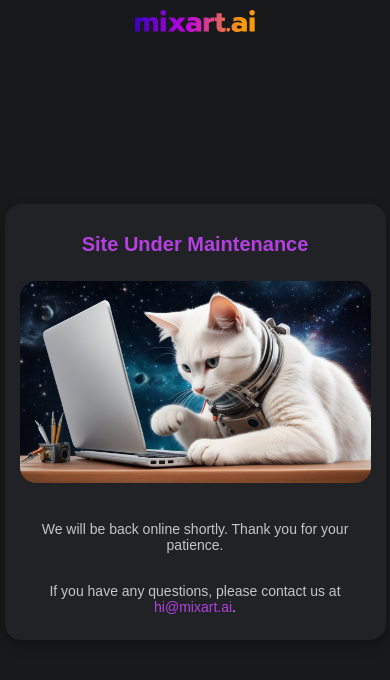
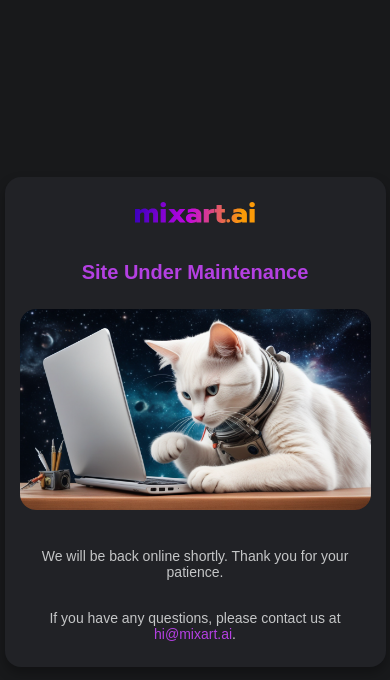
Before and after one commit to ecspecial/site-maintenance, a plain HTML site: page under_maintenance.html in a window 390 px wide. Drawn offline with Linux system fonts and the light colour scheme.

Commit message:
updated logo

```diff
--- a/under_maintenance.html
+++ b/under_maintenance.html
@@ -64,13 +64,10 @@
             margin-bottom: 20px; /* Reduced margin for smaller screens */
         }
         @media (max-width: 600px) {
-            header {
-                top: 10px;
-                left: 10px;
-                right: 10px;
-            }
             .logo {
                 max-width: 120px; /* Further reduced logo size */
+                margin-top: 10px;
+                margin-bottom: 20px;
             }
             .container {
                 padding: 15px; /* Further reduced padding */
@@ -90,10 +87,8 @@
     </style>
 </head>
 <body>
-    <header>
+    <div class="container">
         <img src="/site-maintenance/mixartai.svg" alt="Logo" class="logo">
-    </header>
-    <div class="container">
         <h1>Site Under Maintenance</h1>
         <img src="/site-maintenance/66b1df07f3775adac9d9b2d5.png" alt="Cute Image" class="cute-image">
         <p>We will be back online shortly. Thank you for your patience.</p>
```
